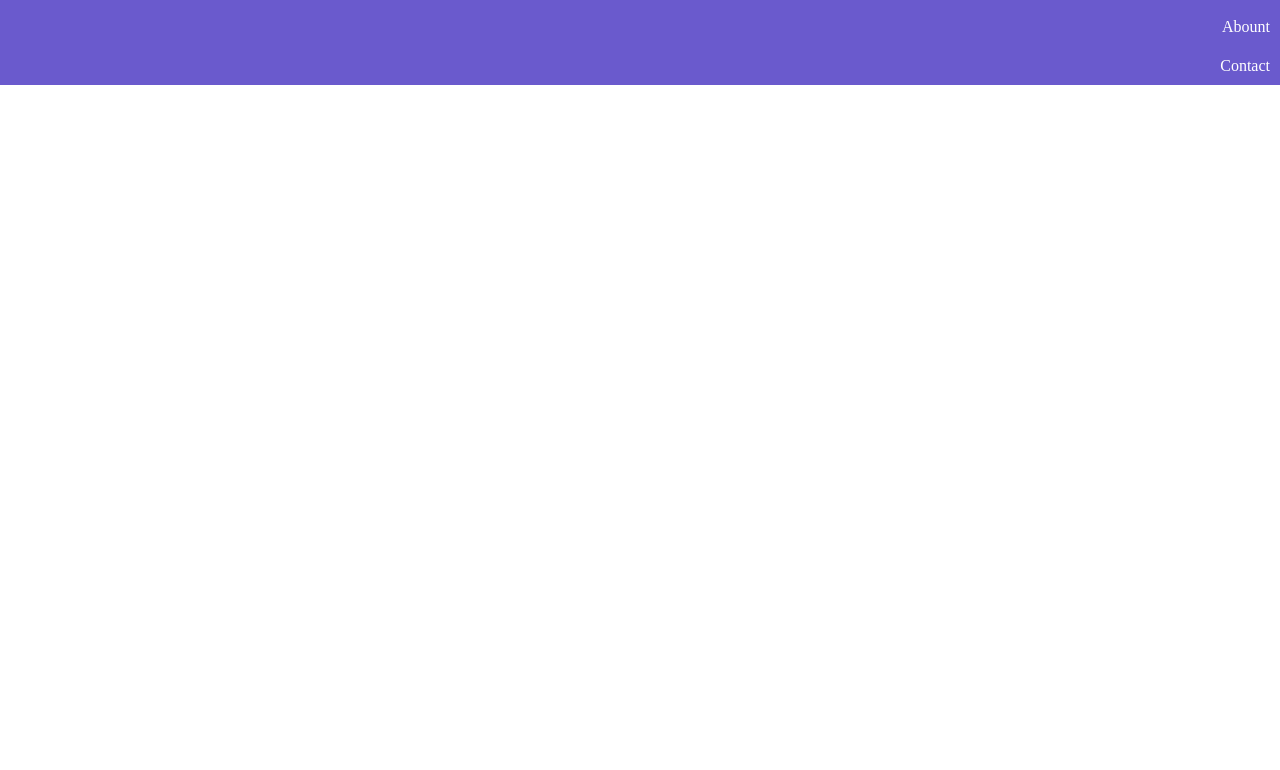
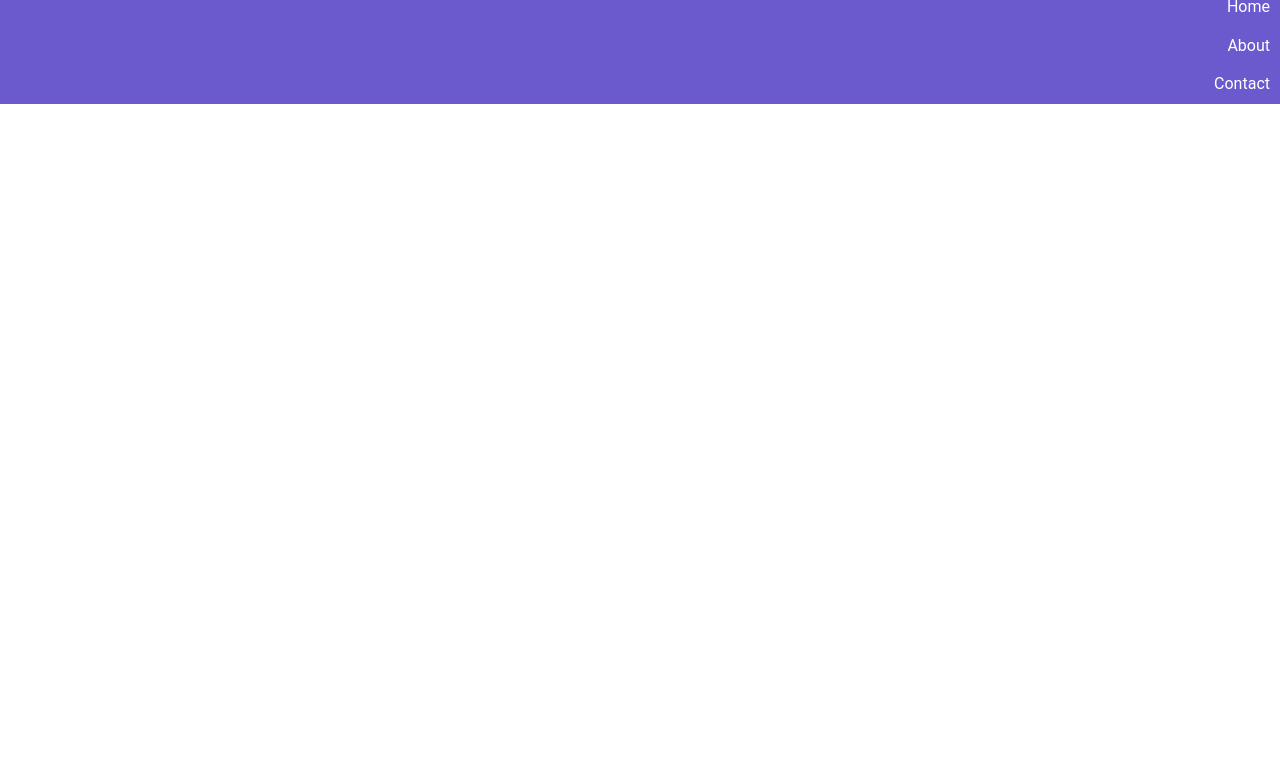
Before and after one commit to curtrube/rubecks-cube, a plain HTML site: page index.html in a window 1280 px wide. Shown: the part 30-800 px from the top of the page. Drawn offline with Linux system fonts and the light colour scheme.

Commit message:
working on making the navbar collapse

```diff
--- a/index.html
+++ b/index.html
@@ -1,22 +1,22 @@
 <!DOCTYPE html>
 <html lang="en">
-<head>
-    <meta charset="UTF-8">
-    <meta http-equiv="X-UA-Compatible" content="IE=edge">
-    <meta name="viewport" content="width=device-width, initial-scale=1.0">
+  <head>
+    <meta charset="UTF-8" />
+    <meta http-equiv="X-UA-Compatible" content="IE=edge" />
+    <meta name="viewport" content="width=device-width, initial-scale=1.0" />
     <title>Rubeck's Cube | Home</title>
-    <link rel="stylesheet" href="./main.css">
-</head>
-<body>
-    <nav class="nav">
-        <ul>
-            <li><a href="#">Home</a></li>
-            <li><a href="#">Abount</a></li>
-            <li><a href="#">Contact</a></li>
+    <link rel="stylesheet" href="./main.css" />
+  </head>
+  <body>
+    <header>
+      <nav class="nav" role="navigation">
+        <a href="#" class="nav-logo">Rubeck's Cube</a>
+        <ul class="nav-menu">
+          <li class="nav-item"><a href="#">Home</a></li>
+          <li class="nav-item"><a href="#">About</a></li>
+          <li class="nav-item"><a href="#">Contact</a></li>
         </ul>
-    </nav>
-    <!-- <header></header>
-    <main></main>
-    <footer></footer> -->
-</body>
+      </nav>
+    </header>
+  </body>
 </html>
--- a/main.css
+++ b/main.css
@@ -1,23 +1,33 @@
 @import "./normalize.css";
 
+body {
+  margin: 0;
+  padding: 0;
+  font-family: "Roboto", sans-serif;
+}
+
+li {
+  list-style: none;
+}
+
+a {
+  text-decoration: none;
+}
+
 /* Navigation */
-
 .nav {
-    background: #6a5acd;
+  background: #6a5acd;
 }
 
 .nav > ul {
-    margin: 0;
-    padding: 0;
-    list-style-type: none;
+  margin: 0;
 }
 
 .nav > ul > li {
-    padding: 10px;
-    text-align: right;
+  padding: 10px;
+  text-align: right;
 }
 
 .nav > ul > li > a {
-    color: #fff;
-    text-decoration: none;
+  color: #fff;
 }
```
